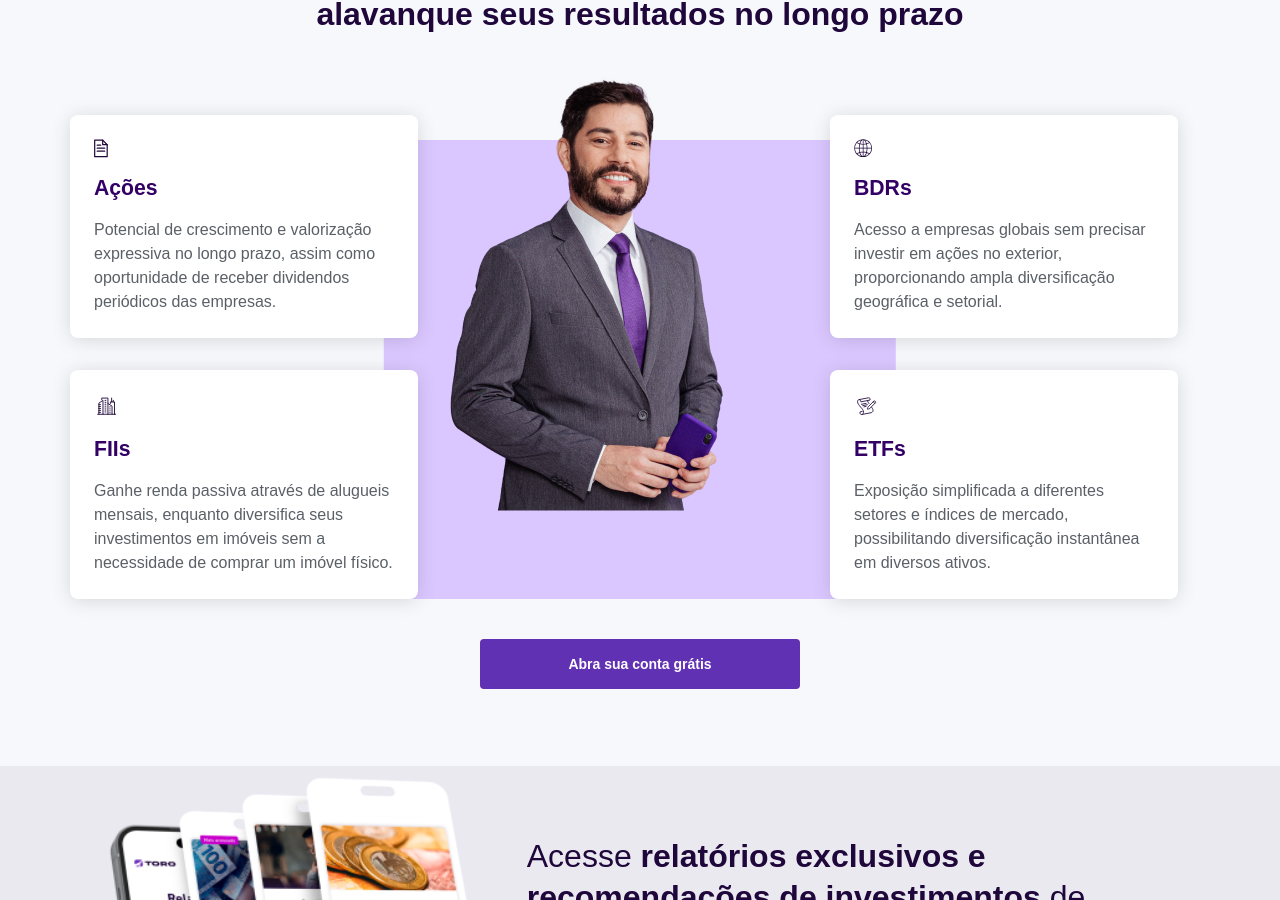
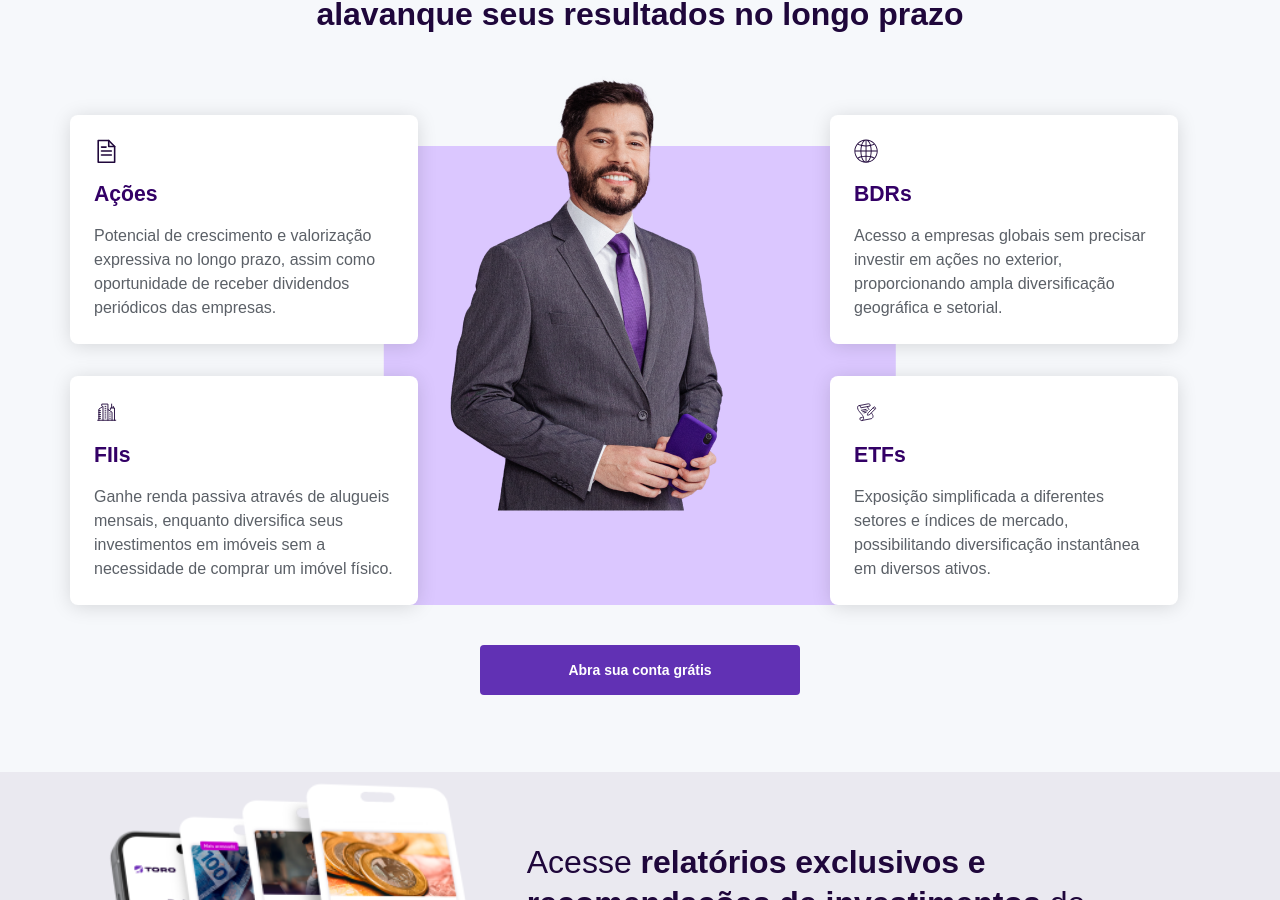
Before and after one commit to Luiz-F-Souza/Toro, a React (Vite) app: page / in a window 1280 px wide. Shown: the part 1056-1956 px from the top of the page. Built offline with nearby package versions, Linux system fonts and the light colour scheme; a web font is replaced by a local one.

Commit message:
width e height adicionados as imagens para melhorar o SEO

```diff
--- a/src/Pages/Home/components/BenefitsSection/components/BenefitCard/BenefitIcon.tsx
+++ b/src/Pages/Home/components/BenefitsSection/components/BenefitCard/BenefitIcon.tsx
@@ -1,3 +1,5 @@
+import { twMerge } from "tailwind-merge";
+
 interface Props {
   src: string;
   alt?: string;
@@ -5,5 +7,14 @@ interface Props {
 }
 
 export const BenefitIcon: React.FC<Props> = ({ src, alt = "", className }) => {
-  return <img src={src} alt={alt} loading="lazy" className={className} />;
+  return (
+    <img
+      src={src}
+      alt={alt}
+      loading="lazy"
+      className={twMerge('w-[25px] h-[25px]',className)}
+      width={25}
+      height={25}
+    />
+  );
 };
--- a/src/components/Header/Header.tsx
+++ b/src/components/Header/Header.tsx
@@ -27,6 +27,8 @@ export const Header = () => {
             src={logo}
             alt="Logotipo da Toro investimentos"
             className="w-full"
+            width={130}
+            height={25}
           />
         </div>
 
--- a/src/components/Header/HeaderMobileNavigation.tsx
+++ b/src/components/Header/HeaderMobileNavigation.tsx
@@ -29,7 +29,7 @@ export const HeaderMobileNavigation = () => {
         </Button>
 
         <button className="cursor-pointer" onClick={handleToggleMenu}>
-          <img src={menuIcon} alt="Ícone de abrir o menu" />
+          <img src={menuIcon} alt="Ícone de abrir o menu" width={30} height={25} />
         </button>
 
         <aside
```
